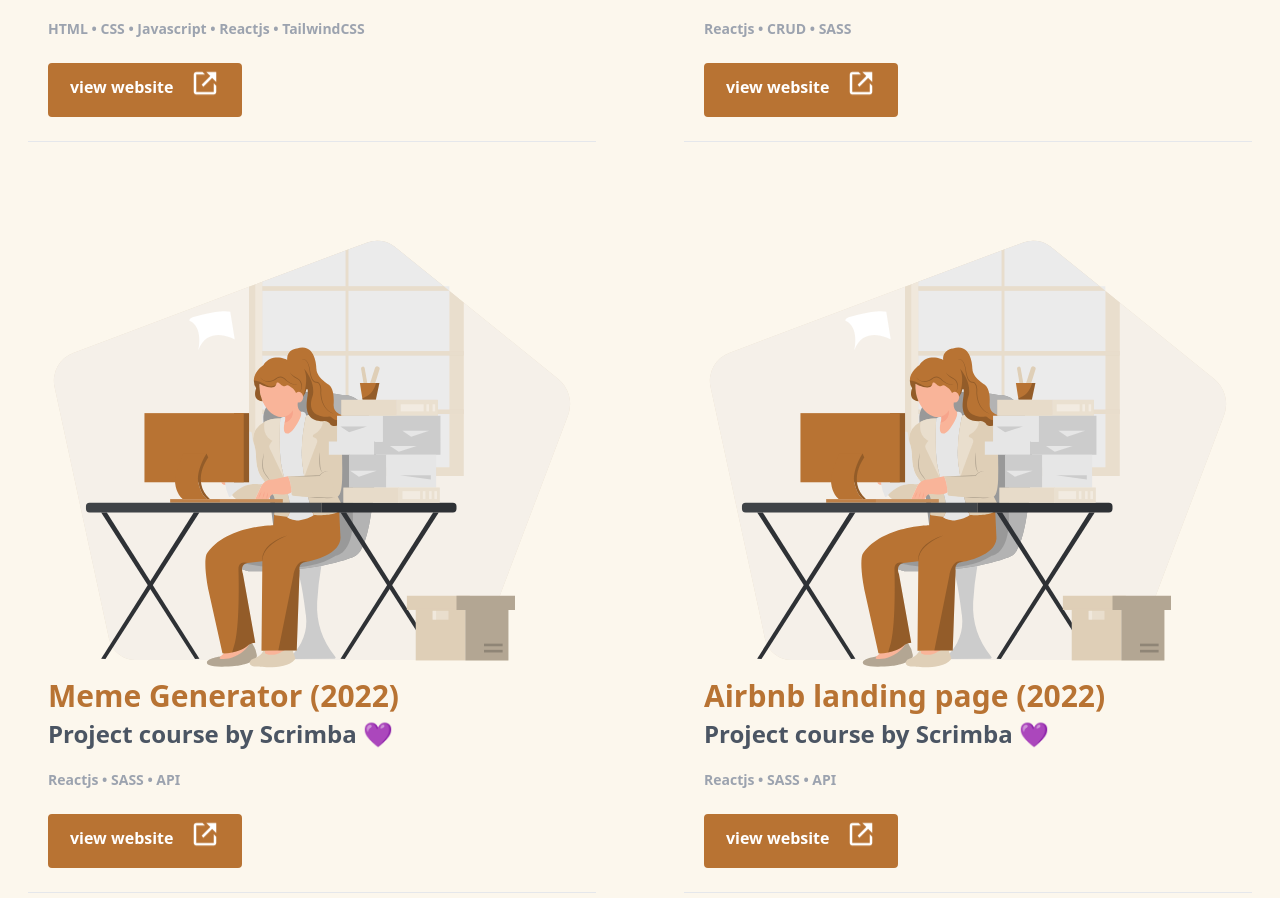
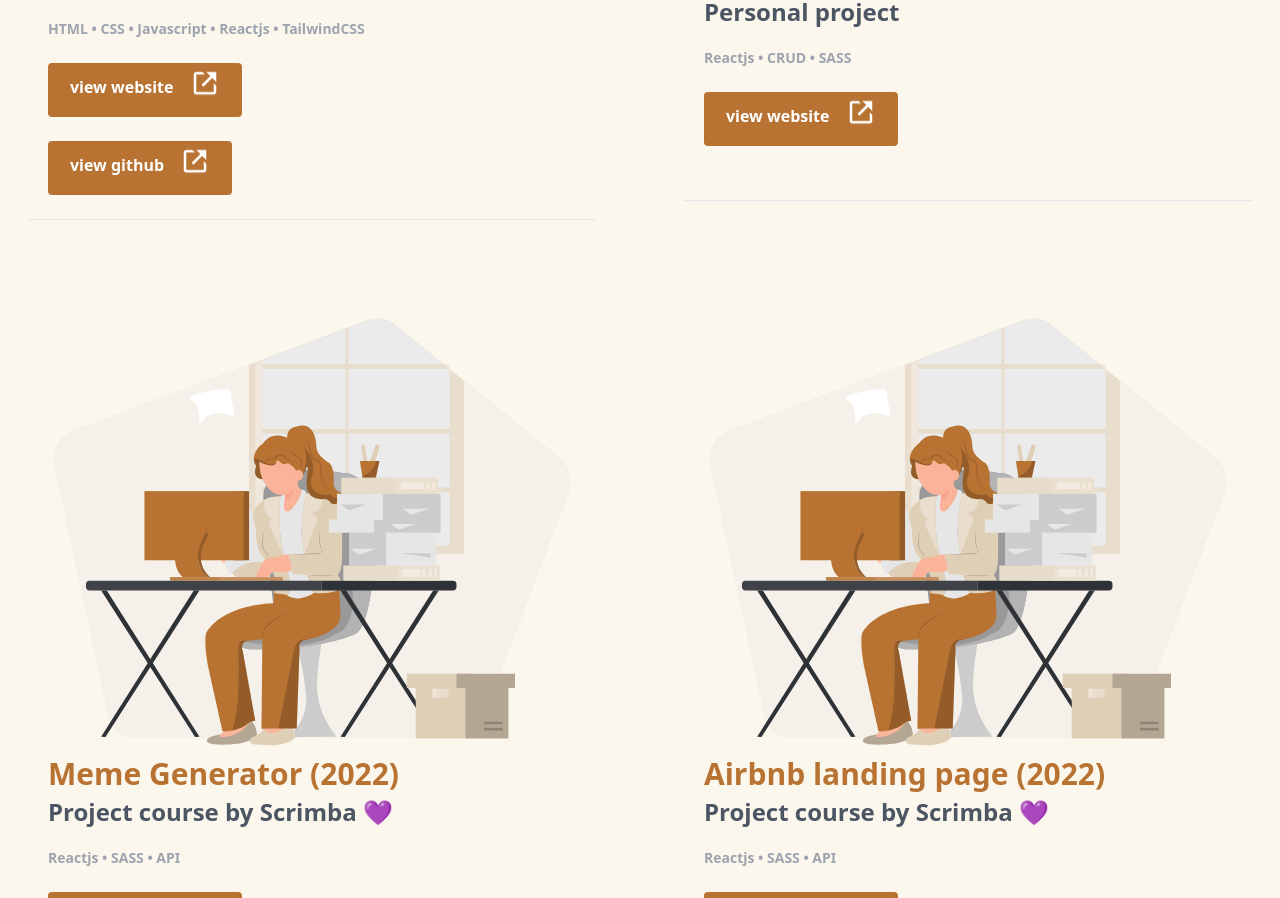
Before and after one commit to naralcantara001/nar-alcantara, a Next.js app: page / in a window 1280 px wide. Shown: the part 3119-4017 px from the top of the page. Built offline with nearby package versions, Linux system fonts and the light colour scheme.

Commit message:
Update page.js

```diff
--- a/src/app/page.js
+++ b/src/app/page.js
@@ -275,6 +275,12 @@ export default function Home() {
                     <svg xmlns="http://www.w3.org/2000/svg" width="30" height="30" viewBox="0 0 24 24" className='fill-white  group-hover:fill-[#B87333] w-[30px] animate-bounce'><path d="m13 3 3.293 3.293-7 7 1.414 1.414 7-7L21 11V3z"></path><path d="M19 19H5V5h7l-2-2H5c-1.103 0-2 .897-2 2v14c0 1.103.897 2 2 2h14c1.103 0 2-.897 2-2v-5l-2-2v7z"></path></svg>
                   </button>
                 </a>
+                <a href='https://github.com/naralcantara001/bulletin-board'>
+                  <button className='flex flex-row text-white group hover:text-[#B87333] hover:bg-[#FCF7ED] hover:border-[#B87333] border-2  border-[#B87333] bg-[#B87333] font-semibold rounded px-5 py-[10px] mt-6'>
+                    <span className='mr-4'>view github</span>
+                    <svg xmlns="http://www.w3.org/2000/svg" width="30" height="30" viewBox="0 0 24 24" className='fill-white  group-hover:fill-[#B87333] w-[30px] animate-bounce'><path d="m13 3 3.293 3.293-7 7 1.414 1.414 7-7L21 11V3z"></path><path d="M19 19H5V5h7l-2-2H5c-1.103 0-2 .897-2 2v14c0 1.103.897 2 2 2h14c1.103 0 2-.897 2-2v-5l-2-2v7z"></path></svg>
+                  </button>
+                </a>
               </div>
               <br></br>
               <hr></hr>
```
